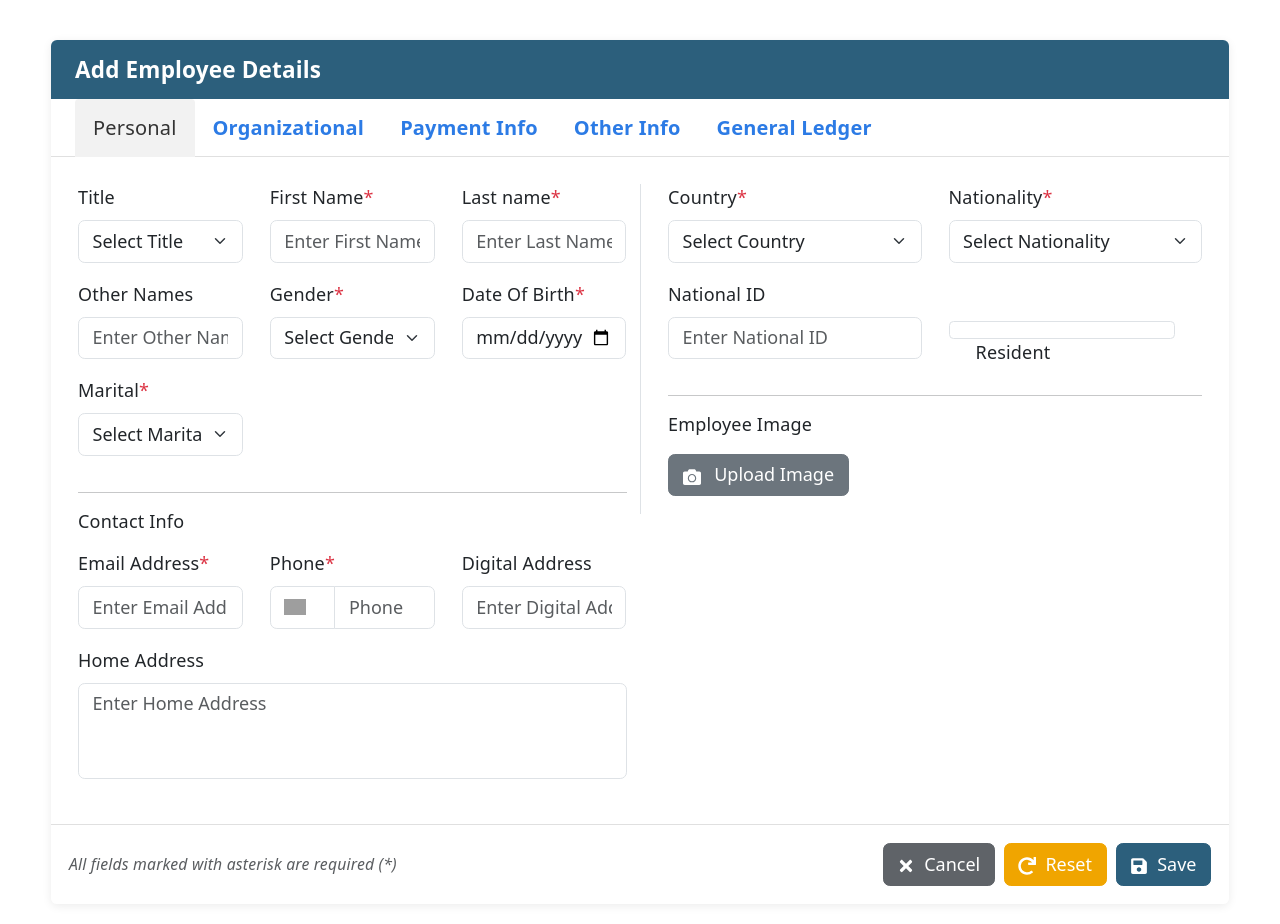
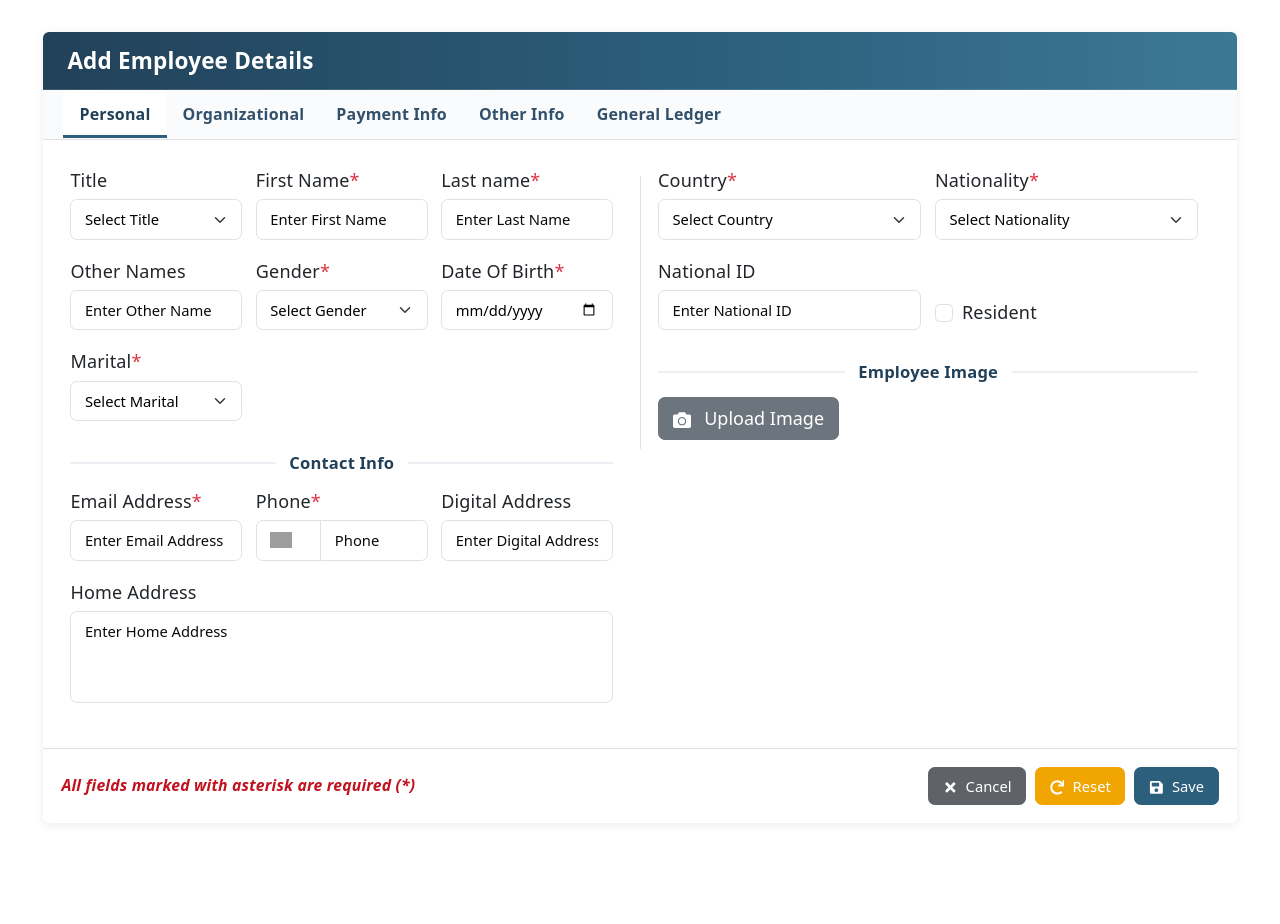
Before and after one commit to KikiOduro/Nested-forms, a React (Vite) app: page / in a window 1280 px wide. Shown: the top 924 px of the page. After the commit the page ends 855 px from the top, so only its background shows below. Built offline with nearby package versions, Linux system fonts and the light colour scheme; grey boxes are pictures that could not be loaded.

Commit message:
form structure updates

```diff
--- a/src/AddEmploymentDetails.jsx
+++ b/src/AddEmploymentDetails.jsx
@@ -94,7 +94,7 @@ const AddEmployeeDetails = () => {
 
       {/* Footer note + buttons */}
       <div className="form-footer d-flex justify-content-between align-items-center p-3">
-        <small className="text-muted fst-italic">
+        <small className="required-note fst-italic">
           All fields marked with asterisk are required (*)
         </small>
         <div>
--- a/src/App.jsx
+++ b/src/App.jsx
@@ -2,7 +2,7 @@ import AddEmployeeDetails from './AddEmploymentDetails';
 
 function App() {
   return (
-    <div style={{ padding: '20px', width: '100%' }}>
+    <div style={{ padding: '12px', width: '100%', boxSizing: 'border-box' }}>
       <AddEmployeeDetails />
     </div>
   );
--- a/src/GLSelectField.jsx
+++ b/src/GLSelectField.jsx
@@ -1,8 +1,6 @@
 import { FormGroup, Label, InputGroup, Input, Button } from "reactstrap";
 import { FaTimes } from "react-icons/fa";
 
-// a single "Search GL" dropdown with a clear (X) button
-// we reuse this same component for all 12 GL fields on this page
 const GLSelectField = ({ label, name, value, onChange, onClear }) => {
   return (
     <FormGroup>
--- a/src/GeneralLedgerForm.jsx
+++ b/src/GeneralLedgerForm.jsx
@@ -1,6 +1,7 @@
 import { useState } from "react";
 import { Row, Col } from "reactstrap";
 import GLSelectField from "./GLSelectField";
+import SectionDivider from "./components/SectionDivider";
 
 const GeneralLedgerForm = () => {
   // one object holding all 12 GL fields across the 3 sections
@@ -38,8 +39,7 @@ const GeneralLedgerForm = () => {
       <Row className="align-items-start">
         {/* REGULAR SECTION */}
         <Col md={5}>
-          <hr />
-          <h6 className="text-center mb-3">Regular</h6>
+          <SectionDivider title="Regular" alignment="center" />
           <Row>
             <Col md={6}>
               <GLSelectField
@@ -91,9 +91,8 @@ const GeneralLedgerForm = () => {
         </Col>
 
         {/* MANDATORY SECTION */}
-        <Col md={3} className="border-start ps-4">
-          <hr />
-          <h6 className="text-center mb-3">Mandatory</h6>
+        <Col md={3} className="section-split">
+          <SectionDivider title="Mandatory" alignment="center" />
           <GLSelectField
             label="Employee Contribution GL"
             name="mandatoryEmployeeContribution"
@@ -119,8 +118,7 @@ const GeneralLedgerForm = () => {
 
         {/* VOLUNTARY SECTION */}
         <Col md={3}>
-          <hr />
-          <h6 className="text-center mb-3">Voluntary</h6>
+          <SectionDivider title="Voluntary" alignment="center" />
           <GLSelectField
             label="Employee Contribution GL"
             name="voluntaryEmployeeContribution"
--- a/src/OtherInfoForm.jsx
+++ b/src/OtherInfoForm.jsx
@@ -1,5 +1,6 @@
 import { useState } from "react";
 import { Row, Col, FormGroup, Label, Input } from "reactstrap";
+import SectionDivider from "./components/SectionDivider";
 
 const OtherInfoForm = () => {
   // holds all the values for this tab
@@ -27,8 +28,7 @@ const OtherInfoForm = () => {
       <Row>
         {/* LEFT SIDE */}
         <Col md={6}>
-          <hr />
-          <h6 className="text-center mb-3">Salary Info</h6>
+          <SectionDivider title="Salary Info" alignment="center" />
 
           <Row>
             <Col md={6}>
@@ -76,7 +76,7 @@ const OtherInfoForm = () => {
         </Col>
 
         {/* RIGHT SIDE stays empty, matching the screenshot's layout */}
-        <Col md={6} className="border-start ps-4"></Col>
+        <Col md={6} className="section-split"></Col>
       </Row>
     </form>
   );
--- a/src/PersonalForm.jsx
+++ b/src/PersonalForm.jsx
@@ -13,6 +13,7 @@ import {
   DropdownItem,
 } from "reactstrap";
 import { FaCamera } from "react-icons/fa";
+import SectionDivider from "./components/SectionDivider";
 
 const PersonalForm = () => {
   // one object to hold all the form values
@@ -62,7 +63,7 @@ const PersonalForm = () => {
   return (
     <form>
       <Row className="align-items-start">
-        <Col md={6}>
+       <Col md={6} className="pe-4">
           <Row>
             <Col md={4}>
               <FormGroup>
@@ -178,8 +179,7 @@ const PersonalForm = () => {
             </Col>
           </Row>
 
-          <hr />
-          <h6 className="text-start mb-3">Contact Info</h6>
+          <SectionDivider title="Contact Info" alignment="center" />
 
           <Row>
             <Col md={4}>
@@ -281,7 +281,7 @@ const PersonalForm = () => {
           </FormGroup>
         </Col>
 
-        <Col md={6} className="border-start ps-4">
+        <Col md={6} className="section-split">
           <Row>
             <Col md={6}>
               <FormGroup>
@@ -334,7 +334,7 @@ const PersonalForm = () => {
                 />
               </FormGroup>
             </Col>
-            <Col md={6}>
+            <Col md={1}>
               <FormGroup check className="mt-4">
                 <Input
                   type="checkbox"
@@ -349,8 +349,7 @@ const PersonalForm = () => {
             </Col>
           </Row>
 
-          <hr />
-          <h6 className="text-start mb-3">Employee Image</h6>
+          <SectionDivider title="Employee Image" alignment="center" />
 
           <FormGroup>
             {/* <Label>Profile Picture</Label> */}
--- a/src/components/EmployeeForm.css
+++ b/src/components/EmployeeForm.css
@@ -1,4 +1,3 @@
-
 .employee-form-wrapper {
   background-color: #ffffff;
   border-radius: 6px;
@@ -6,15 +5,67 @@
   box-shadow: 0 2px 10px rgba(0, 0, 0, 0.08);
   border: none;
   width: 95%;
-  max-width: 1600px;
-  min-width: 1100px;
+  max-width: 1250px;   /* tightened from 1600px to match the design */
+  min-width: 1000px;   /* slightly reduced from 1100px */
   margin: 20px auto;
+}
+
+.section-divider {
+  --section-divider-gap-top: 0.75rem;
+  --section-divider-gap-bottom: 0.85rem;
+  --section-divider-line: #d9e1ea;
+  --section-divider-text: #224159;
+  border: 0;
+  padding: 0;
+  margin: var(--section-divider-gap-top) 0 var(--section-divider-gap-bottom);
+  position: relative;
+  width: 100%;
+  min-width: 0;
+}
+
+.section-divider::before {
+  content: "";
+  position: absolute;
+  left: 0;
+  right: 0;
+  top: 50%;
+  border-top: 1px solid var(--section-divider-line);
+  transform: translateY(-50%);
+}
+
+.section-divider__legend {
+  position: relative;
+  display: flex;
+  width: 100%;
+  margin: 0;
+}
+
+.section-divider--left .section-divider__legend {
+  justify-content: flex-start;
+}
+
+.section-divider--center .section-divider__legend {
+  justify-content: center;
+}
+
+.section-divider--right .section-divider__legend {
+  justify-content: flex-end;
+}
+
+.section-divider__label {
+  background: #ffffff;
+  color: var(--section-divider-text);
+  font-size: 0.92rem;
+  font-weight: 700;
+  line-height: 1.2;
+  padding: 0 0.75rem;
 }
 
 /* ===== Header bar ===== */
 .form-header {
-  background-color: #2c5f7c;
-  padding: 16px 24px;
+  background: linear-gradient(90deg, #224159 0%, #2c5f7c 56%, #3c7895 100%);
+  padding: 15px 24px;
+  border-bottom: 1px solid rgba(255, 255, 255, 0.12);
 }
 
 .form-header h5 {
@@ -26,34 +77,36 @@
 /* ===== Tabs ===== */
 .employee-tabs {
   border-bottom: 1px solid #e0e0e0;
-  padding: 0 24px;
+  padding: 0 20px;
   min-height: 50px;
+  background: #f9fbfd;
 }
 
 .employee-tabs .nav-link {
   border: none;
-  color: #2c7be5;
-  padding: 14px 18px;
-  font-size: 20px;
+  color: #33506a;
+  padding: 12px 16px;
+  font-size: 16px;
   cursor: pointer;
   background: none;
   font-weight: 600;
 }
 
 .employee-tabs .nav-link:hover {
-  color: #1a5db8;
+  color: #224159;
 }
 
 .employee-tabs .nav-link.active {
-  background-color: #f2f2f2;
-  color: #333333;
-  border-radius: 4px 4px 0 0;
-  font-weight: 500;
+  background-color: #ffffff;
+  color: #224159;
+  border-radius: 6px 6px 0 0;
+  font-weight: 700;
+  box-shadow: inset 0 -3px 0 #2c5f7c;
 }
 
 /* keeps tab content area a consistent minimum height across all tabs */
 .tab-content {
-  min-height: 600px;
+  min-height: auto;   /* removed the forced 600px height */
 }
 
 /* ===== Footer ===== */
@@ -62,11 +115,17 @@
   border-top: 1px solid #e0e0e0;
 }
 
+.required-note {
+  color: #c1121f;
+  font-weight: 600;
+}
+
 /* ===== Buttons ===== */
 .btn-cancel {
   background-color: #5f6368;
   border-color: #5f6368;
   color: #ffffff;
+  font-size: 0.82rem;
 }
 .btn-cancel:hover {
   background-color: #4a4e52;
@@ -78,6 +137,7 @@
   background-color: #f0a500;
   border-color: #f0a500;
   color: #ffffff;
+  font-size: 0.82rem;
 }
 .btn-reset:hover {
   background-color: #d69200;
@@ -89,6 +149,7 @@
   background-color: #2c5f7c;
   border-color: #2c5f7c;
   color: #ffffff;
+  font-size: 0.82rem;
 }
 .btn-save:hover {
   background-color: #234a63;
@@ -96,10 +157,70 @@
   color: #ffffff;
 }
 
+
 /* ===== Form fields: make sure they never shrink below a usable width ===== */
 .employee-form-wrapper input,
 .employee-form-wrapper select {
   min-width: 100%;
+}
+
+.employee-form-wrapper .row {
+  --bs-gutter-x: 0.75rem;
+  --bs-gutter-y: 0.75rem;
+}
+
+.employee-form-wrapper .border-start,
+.employee-form-wrapper .section-split {
+  position: relative;
+  padding-left: 1rem !important;
+  padding-right: 1rem !important;
+  border-left: 0 !important;
+}
+
+.employee-form-wrapper .border-start::before,
+.employee-form-wrapper .section-split::before {
+  content: "";
+  position: absolute;
+  left: 0;
+  top: 0.5rem;
+  bottom: 0.5rem;
+  width: 1px;
+  background: #d9e1ea;
+}
+
+.employee-form-wrapper .section-split > * {
+  position: relative;
+  z-index: 1;
+}
+
+.employee-form-wrapper .form-control,
+.employee-form-wrapper .form-select,
+.employee-form-wrapper .input-group-text {
+  font-size: 0.82rem;
+  min-height: 38px;
+  padding: 0.45rem 0.75rem;
+  color:black;
+}
+
+.employee-form-wrapper .form-control::placeholder,
+.employee-form-wrapper textarea.form-control::placeholder {
+  color: #090a0a;
+  font-size: 0.82rem;
+}
+
+.employee-form-wrapper textarea.form-control {
+  min-height: 92px;
+}
+
+.employee-form-wrapper hr {
+  margin: 1rem 0;
+  border-color: #d9e1ea;
+}
+
+.employee-form-wrapper .form-label,
+.employee-form-wrapper label {
+  margin-bottom: 0.3rem;
+  align-items: center;
 }
 
 /* stops textareas from being manually dragged/resized by the user */
@@ -127,3 +248,27 @@
   font-weight: 600;
   border-color: #dde3ea;
 }
+
+.payment-modal .modal-dialog {
+  max-width: 720px;
+}
+
+.payment-modal .modal-header,
+.payment-modal .modal-footer {
+  padding-top: 0.85rem;
+  padding-bottom: 0.85rem;
+}
+
+.payment-modal .modal-body {
+  padding: 1rem 1.15rem 0.75rem;
+}
+
+.payment-modal .form-control,
+.payment-modal .form-select {
+  font-size: 0.92rem;
+  min-height: 38px;
+}
+
+.payment-modal textarea.form-control {
+  min-height: 84px;
+}
--- /dev/null
+++ b/src/components/SectionDivider.jsx
@@ -0,0 +1,25 @@
+const SectionDivider = ({
+  title,
+  alignment = "center",
+  className = "",
+  spacingTop,
+  spacingBottom,
+}) => {
+  const style = {
+    ...(spacingTop ? { ["--section-divider-gap-top"]: spacingTop } : {}),
+    ...(spacingBottom ? { ["--section-divider-gap-bottom"]: spacingBottom } : {}),
+  };
+
+  return (
+    <fieldset
+      className={`section-divider section-divider--${alignment} ${className}`.trim()}
+      style={style}
+    >
+      <legend className="section-divider__legend">
+        <span className="section-divider__label">{title}</span>
+      </legend>
+    </fieldset>
+  );
+};
+
+export default SectionDivider;
--- a/src/index.css
+++ b/src/index.css
@@ -52,10 +52,13 @@
 
 body {
   margin: 0;
+  background: #edf3f8;
 }
 
 #root {
   width: 100%;
+  min-height: 100vh;
+  background: #ffffff;
 }
 
 h1,
```
Also changed, not shown: src/OrganizationalForm.jsx (+84 -26 lines), src/PaymentInfoForm.jsx (+14 -24 lines).
